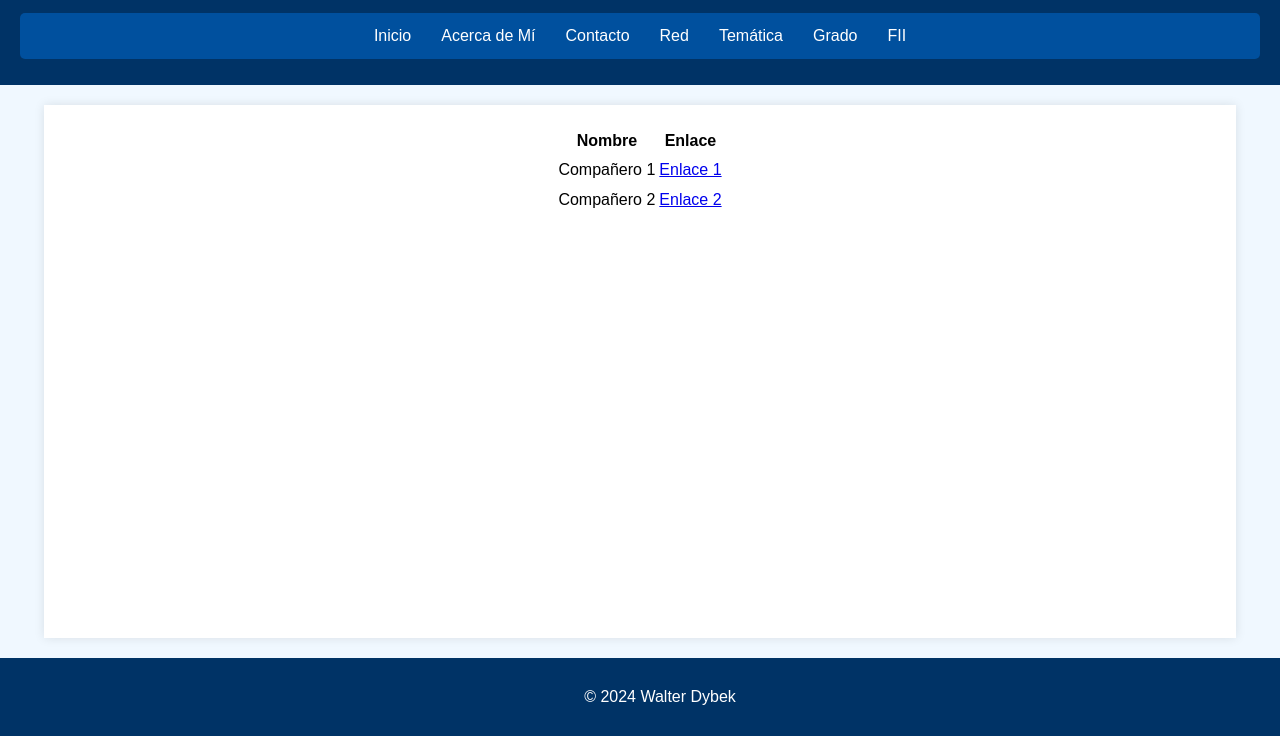
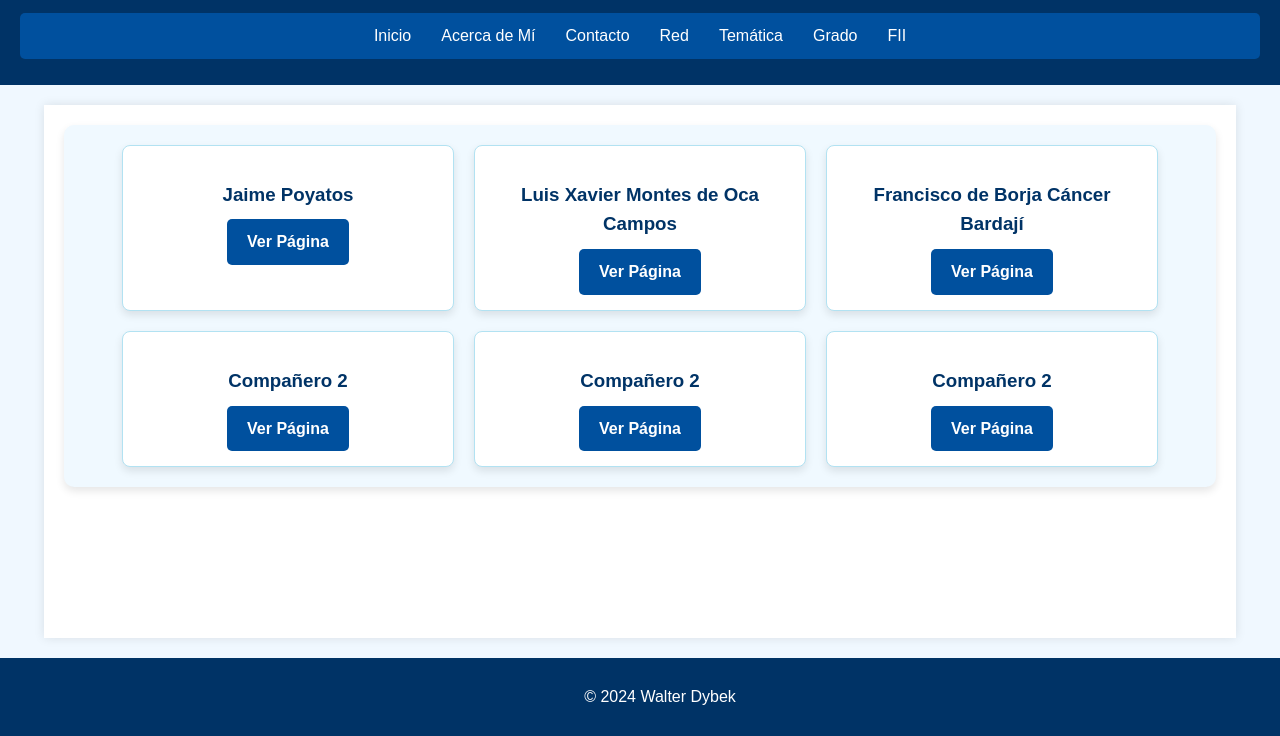
Before and after one commit to walterdybek/PaginaWebFundamentos, a plain HTML site: page docs/public/net.html in a window 1280 px wide. Shown: the part 64-800 px from the top of the page. Drawn offline with Linux system fonts and the light colour scheme.

Commit message:
estilo para net.html , y añadiendo personas a net.html

```diff
--- a/docs/css/style.css
+++ b/docs/css/style.css
@@ -460,3 +460,59 @@ form button:hover {
     transform: scale(1.05); /* Pequeño aumento de tamaño */
     box-shadow: 0 4px 8px rgba(0, 0, 0, 0.2); /* Sombra al hacer hover */
 }
+
+
+
+/* net.html */
+
+/* Contenedor de tarjetas */
+.cards-container {
+    display: flex;
+    flex-wrap: wrap;
+    gap: 20px;
+    justify-content: center;
+    padding: 20px;
+    background-color: #f0f9ff;
+    border-radius: 10px;
+    box-shadow: 0 4px 8px rgba(0, 0, 0, 0.1);
+}
+
+/* Estilo de las tarjetas */
+.card {
+    background-color: white;
+    border: 1px solid #b2e2f2;
+    border-radius: 8px;
+    padding: 15px;
+    text-align: center;
+    box-shadow: 0 4px 8px rgba(0, 0, 0, 0.1);
+    transition: transform 0.3s, box-shadow 0.3s;
+    width: 300px;
+}
+
+.card h3 {
+    color: #003366;
+    margin-bottom: 10px;
+}
+
+.card:hover {
+    transform: scale(1.05);
+    box-shadow: 0 8px 16px rgba(0, 0, 0, 0.2);
+}
+
+/* Botón para los enlaces */
+.btn-link {
+    display: inline-block;
+    background-color: #00509e;
+    color: white;
+    padding: 10px 20px;
+    text-align: center;
+    text-decoration: none;
+    border-radius: 5px;
+    font-weight: bold;
+    transition: background-color 0.3s, transform 0.2s;
+}
+
+.btn-link:hover {
+    background-color: #003366;
+    transform: scale(1.05);
+}
--- a/docs/public/net.html
+++ b/docs/public/net.html
@@ -22,24 +22,32 @@
         </nav>
     </header>
     <main>
-        <table>
-            <thead>
-                <tr>
-                    <th>Nombre</th>
-                    <th>Enlace</th>
-                </tr>
-            </thead>
-            <tbody>
-                <tr>
-                    <td>Compañero 1</td>
-                    <td><a href="#">Enlace 1</a></td>
-                </tr>
-                <tr>
-                    <td>Compañero 2</td>
-                    <td><a href="#">Enlace 2</a></td>
-                </tr>
-            </tbody>
-        </table>
+        <div class="cards-container">
+            <div class="card">
+                <h3>Jaime Poyatos</h3>
+                <a href="https://jaimeps-lgtm.github.io/Pagina-Web/" class="btn-link">Ver Página</a>
+            </div>
+            <div class="card">
+                <h3>Luis Xavier Montes de Oca Campos</h3>
+                <a href="https://9404548.github.io/trabajoIndividual_2024/" class="btn-link">Ver Página</a>
+            </div>
+            <div class="card">
+                <h3>Francisco de Borja Cáncer Bardají</h3>
+                <a href="https://cbborja.github.io/WEBFUNDAMENTOS/index.html" class="btn-link">Ver Página</a>
+            </div>
+            <div class="card">
+                <h3>Compañero 2</h3>
+                <a href="#" class="btn-link">Ver Página</a>
+            </div>
+            <div class="card">
+                <h3>Compañero 2</h3>
+                <a href="#" class="btn-link">Ver Página</a>
+            </div>
+            <div class="card">
+                <h3>Compañero 2</h3>
+                <a href="#" class="btn-link">Ver Página</a>
+            </div>
+        </div>
     </main>
     <footer>
         <p>&copy; 2024 Walter Dybek</p>
```
